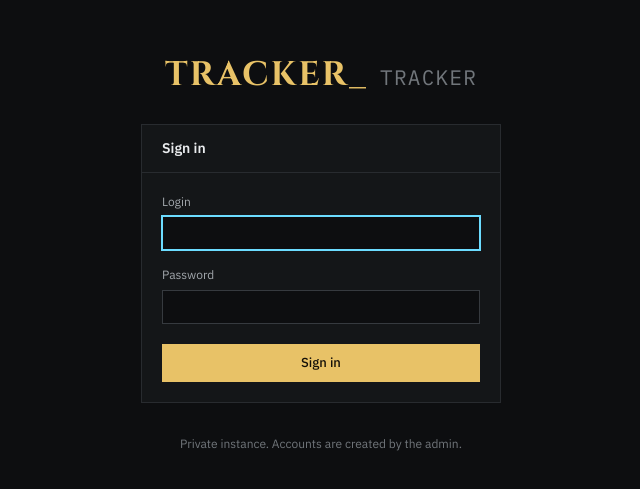
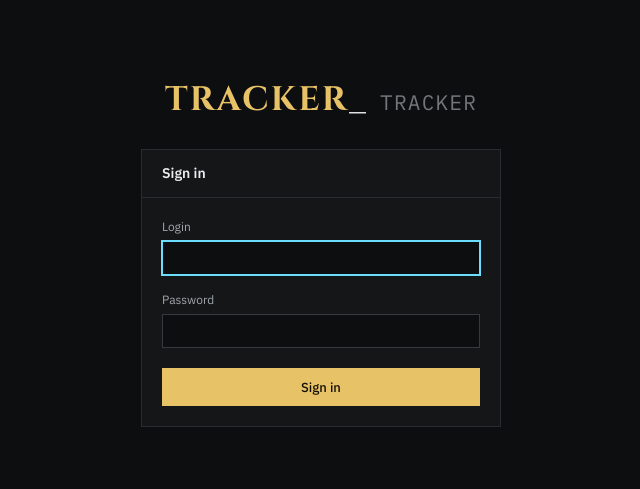
Before and after one commit to blackkriger/black_tracker, a Vue app in the folder frontend/: page /login in a window 1280 px wide. Shown: the part 145-634 px from the top of the page, without its empty margins (319-959 px from the left). Built offline with nearby package versions, Linux system fonts and the light colour scheme; no server answers.

Commit message:
Blink the wordmark's cursor on sign-in and drop the private-instance line

```diff
--- a/frontend/src/routes/Login.vue
+++ b/frontend/src/routes/Login.vue
@@ -31,7 +31,7 @@ async function onSubmit(): Promise<void> {
 <template>
   <div class="signin">
     <div class="signin__mark">
-      <span class="signin__brand">TRACKER_</span>
+      <span class="signin__brand">TRACKER<span class="signin__cursor">_</span></span>
       <span class="num signin__kind">TRACKER</span>
     </div>
 
@@ -59,7 +59,6 @@ async function onSubmit(): Promise<void> {
       </form>
     </section>
 
-    <p class="hint signin__note">Private instance. Accounts are created by the admin.</p>
   </div>
 </template>
 
@@ -82,6 +81,21 @@ async function onSubmit(): Promise<void> {
   font: 700 34px/1 var(--font-display);
   letter-spacing: 0.06em;
   color: var(--accent);
+}
+/* The same cursor another project's header blinks: steps(2, end) so it snaps on and off rather than fading. */
+.signin__cursor {
+  color: var(--text);
+  animation: cursor-blink 1.2s steps(2, end) infinite;
+}
+@keyframes cursor-blink {
+  0%,
+  60% {
+    opacity: 1;
+  }
+  61%,
+  100% {
+    opacity: 0;
+  }
 }
 .signin__kind {
   font-size: 21px;
@@ -109,7 +123,4 @@ async function onSubmit(): Promise<void> {
   height: 38px;
   margin-top: var(--space-1);
 }
-.signin__note {
-  margin: 0;
-}
 </style>
```
